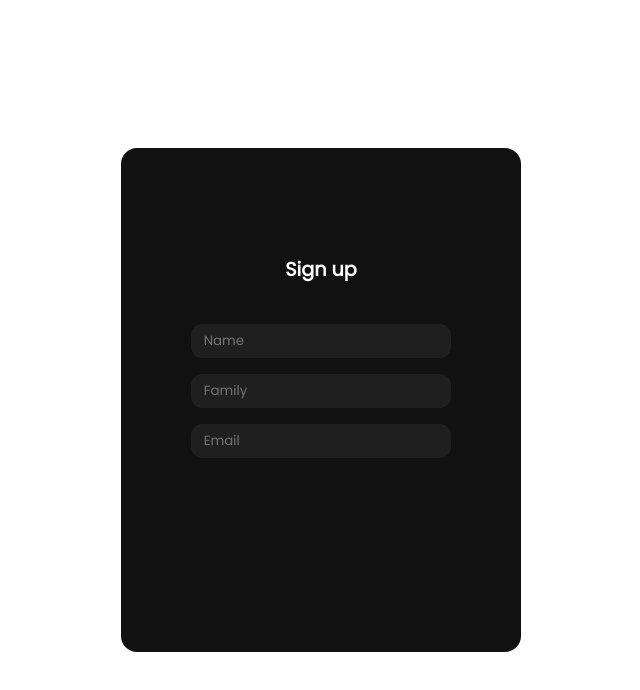
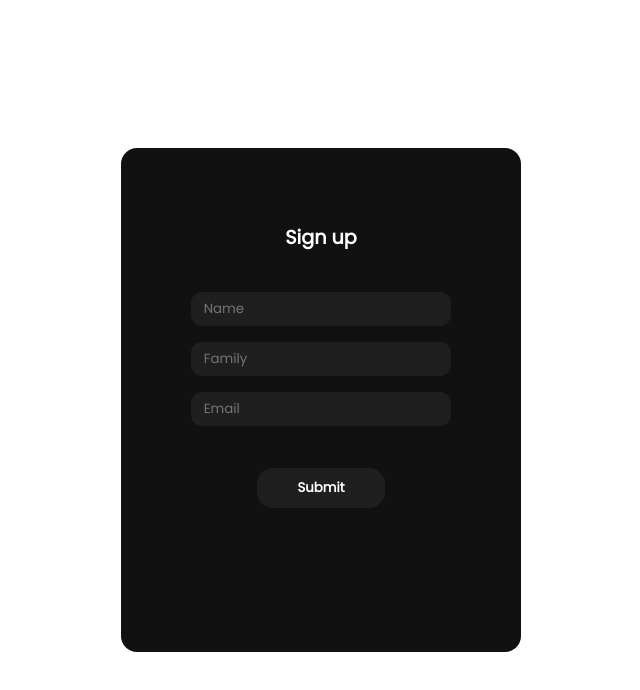
Before and after one commit to Abolfazl181920/e-commerce-app, a React (Create React App) app: page /signup in a window 1280 px wide. Shown: the top 690 px of the page, without its empty margins (319-959 px from the left). Built offline with nearby package versions, Linux system fonts and the light colour scheme; a web font is replaced by a local one.

Commit message:
create ButtonForm style and import it to Signup and Signin and add Button styles

```diff
--- a/src/Auth/Button.js
+++ b/src/Auth/Button.js
@@ -1,9 +1,7 @@
+import { FormButton } from './styles'
+
 const Button = () => {
-    return (
-        <div>
-
-        </div>
-    )
+    return <FormButton>Submit</FormButton>
 }
 
 export default Button
--- a/src/Auth/Signin.js
+++ b/src/Auth/Signin.js
@@ -1,4 +1,5 @@
 import { FormBodyFlex, FormBody, Inputs, InputsParent, FormTitle }  from './styles'
+import Button from './Button'
 
 const Signin = () => {
     return (
@@ -8,7 +9,7 @@ const Signin = () => {
                 <InputsParent>
                     <Inputs
                         placeholder="&nbsp;&nbsp;&nbsp;Name"
-                        margintop="11rem"
+                        margintop="9rem"
                     />
                     <Inputs
                         placeholder="&nbsp;&nbsp;&nbsp;Family"
@@ -19,6 +20,7 @@ const Signin = () => {
                         margintop="1rem"
                     />
                 </InputsParent>
+                <Button />
             </FormBody>
         </FormBodyFlex>
     )
--- a/src/Auth/Signup.js
+++ b/src/Auth/Signup.js
@@ -1,5 +1,5 @@
 import { FormBodyFlex, FormBody, Inputs, InputsParent, FormTitle }  from './styles'
-import FormLogo from '../Assests/logo2.png'
+import Button from './Button'
 
 const Signup = () => {
     return (
@@ -9,7 +9,7 @@ const Signup = () => {
                 <InputsParent>
                     <Inputs
                         placeholder="&nbsp;&nbsp;&nbsp;Name"
-                        margintop="11rem"
+                        margintop="9rem"
                     />
                     <Inputs
                         placeholder="&nbsp;&nbsp;&nbsp;Family"
@@ -20,6 +20,7 @@ const Signup = () => {
                         margintop="1rem"
                     />
                 </InputsParent>
+                <Button />
             </FormBody>
         </FormBodyFlex>
     )
--- a/src/Auth/styles.js
+++ b/src/Auth/styles.js
@@ -22,7 +22,7 @@ export const FormBody = styled.form`
 
 export const FormTitle = styled.span`
     color: #fff;
-    margin-top: 7rem;
+    margin-top: 5rem;
     position: absolute;
     font-size: 1.2rem;
 `
@@ -45,3 +45,17 @@ export const Inputs = styled.input`
     color: #fff;
     border-radius: .7rem;
 `
+
+
+// Button.js styles
+export const FormButton = styled.button`
+    height: 2.5rem;
+    width: 8rem;
+    font-weight: 700;
+    background-color: rgb(32, 31, 31);
+    color: #fff;
+    margin-top: 20rem;
+    border: none;
+    border-radius: 1rem;
+    cursor: pointer;
+`
```
